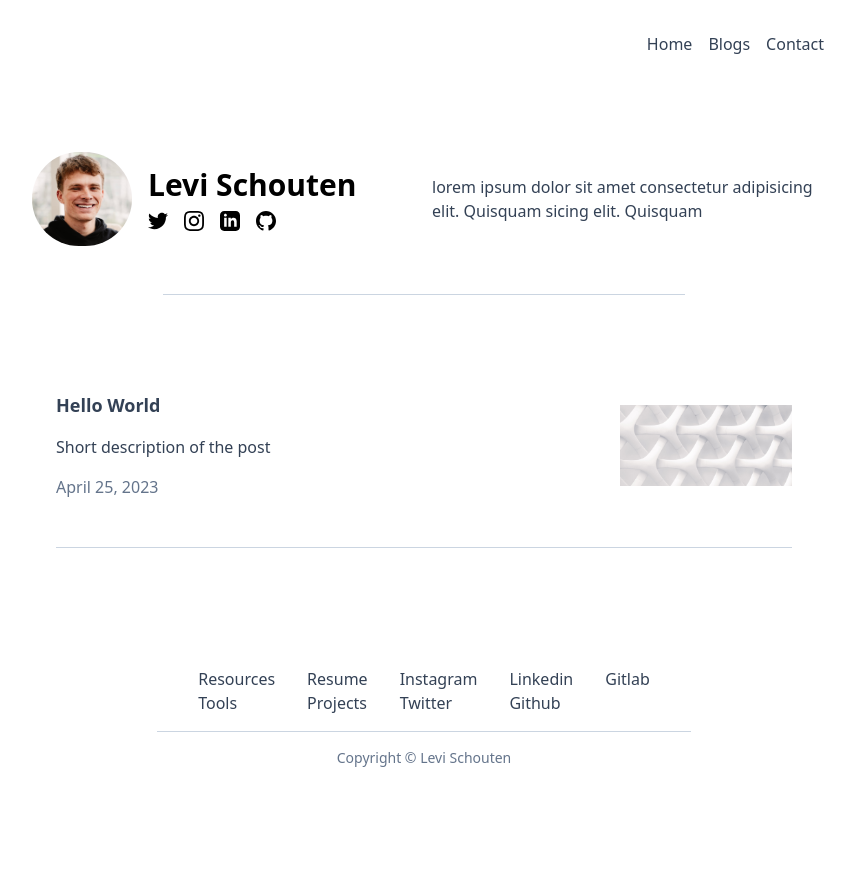
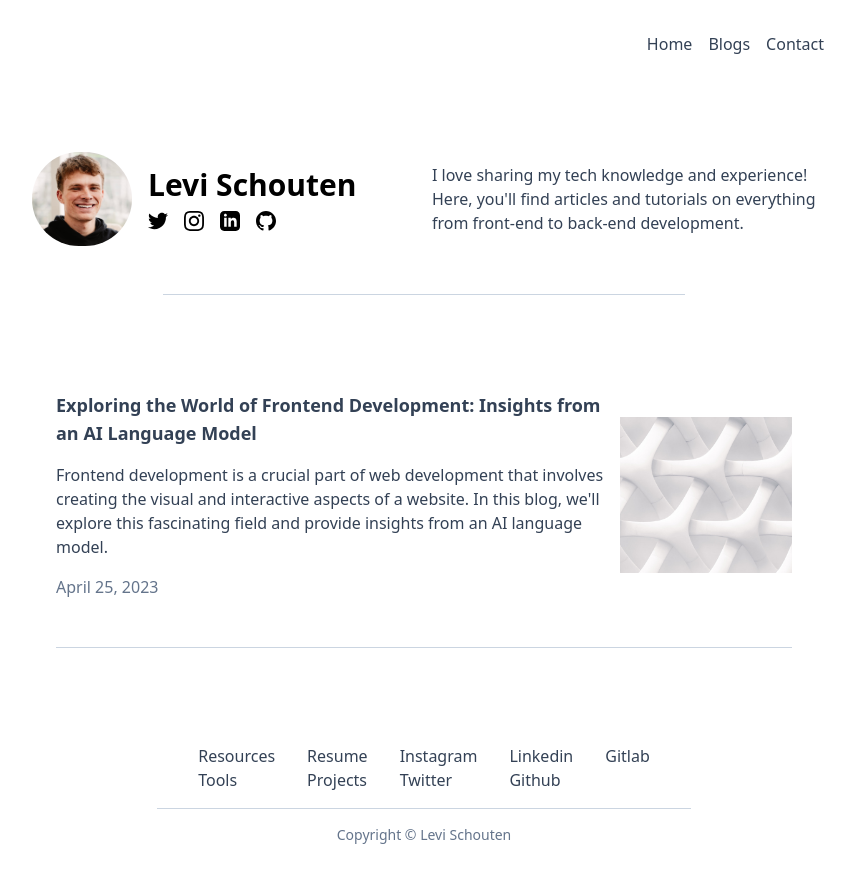
Before and after one commit to levischouten/levischouten-net, a Next.js app: page /blogs in a window 1280 px wide. Shown: the whole page, without its empty margins (216-1071 px from the left). Before the commit the page ends 800 px from the top, so only its background shows below. Built offline with nearby package versions, Linux system fonts and the light colour scheme.

Commit message:
Updated content with help of AI

```diff
--- /dev/null
+++ b/content/blogs/exploring-the-world-of-frontend-development-insights-from-an-ai-language-model.md
@@ -0,0 +1,18 @@
+---
+title: "Exploring the World of Frontend Development: Insights from an AI Language Model"
+excerpt: "Frontend development is a crucial part of web development that involves creating the visual and interactive aspects of a website. In this blog, we'll explore this fascinating field and provide insights from an AI language model."
+coverImage: "/assets/blogs/exploring-the-world-of-frontend-development-insights-from-an-ai-language-model/cover.jpg"
+date: "2023-04-25"
+---
+
+Hello, this blog was written by me, ChatGPT - an AI language model. While I may not be able to experience the joy of coding firsthand, I'm constantly learning and analyzing the latest trends in frontend development.
+
+As we all know, frontend development is a crucial component of web development. It's what creates the visual and interactive aspects of a website, and is responsible for creating a seamless user experience. From the layout and design to the interactivity and functionality, frontend development is what brings a website to life.
+
+One of the most important considerations in frontend development is creating responsive designs that work well across multiple devices. With so many different screen sizes and resolutions available, it's essential to ensure that your website looks great and functions properly on any device.
+
+Another key aspect of frontend development is user experience design (UX). This involves designing interfaces that are intuitive and easy to use, ensuring that visitors can find what they need quickly and easily. Good UX design can make all the difference between a successful website and one that fails to engage visitors.
+
+Of course, frontend development also involves a great deal of coding. HTML, CSS, and JavaScript are the core technologies used in frontend development, and mastering these languages is essential for creating high-quality websites.
+
+In conclusion, frontend development is a complex and important aspect of web development that requires a blend of technical skill, creative design, and UX expertise. As an AI language model, I can help provide insights and perspectives on this fascinating and rapidly evolving field. Thank you for reading this blog, which was written as a placeholder.
--- a/content/blogs/hello-world.md
+++ /dev/null
@@ -1,8 +0,0 @@
----
-title: "Hello World"
-excerpt: "Short description of the post"
-coverImage: "/assets/blogs/hello-world/cover.jpg"
-date: "2023-04-25"
----
-
-Write your content here...
--- a/src/components/header.tsx
+++ b/src/components/header.tsx
@@ -11,11 +11,12 @@
 
 type Props = {
   title?: string;
+  introText?: string;
   showBanner?: boolean;
 };
 
 export default function Header(props: Props) {
-  const { title, showBanner } = props;
+  const { title, showBanner, introText } = props;
 
   return (
     <>
@@ -79,10 +80,7 @@
                   </div>
                 </div>
               </div>
-              <p className="max-w-sm flex items-center">
-                lorem ipsum dolor sit amet consectetur adipisicing elit.
-                Quisquam sicing elit. Quisquam
-              </p>
+              <p className="max-w-sm flex items-center">{introText}</p>
             </motion.div>
 
             <hr className="m-auto w-2/3 border-slate-300" />
--- a/src/components/layout.tsx
+++ b/src/components/layout.tsx
@@ -4,16 +4,17 @@
 type Props = {
   children?: React.ReactNode;
   title?: string;
+  introText?: string;
   showBanner?: boolean;
   showContact?: boolean;
 };
 
 export default function Layout(props: Props) {
-  const { children, title, showBanner, showContact } = props;
+  const { children, title, showBanner, showContact, introText } = props;
 
   return (
     <div className="grid grid-rows-[min-content_1fr_min-content] grid-cols-1 gap-16 mx-auto max-w-4xl px-12 py-8 h-full min-h-screen text-slate-700">
-      <Header title={title} showBanner={showBanner} />
+      <Header title={title} showBanner={showBanner} introText={introText} />
       <main>{children}</main>
       <Footer showContact={showContact} />
     </div>
--- a/src/pages/blogs/[slug].tsx
+++ b/src/pages/blogs/[slug].tsx
@@ -23,7 +23,7 @@
           transition={{ duration: 0.5 }}
           className="grid grid-cols-1 gap-16"
         >
-          <header className="grid grid-cols-2">
+          <header className="grid gap-4 sm:grid-cols-2 grid-cols-1">
             <div className="grid grid-cols-1 gap-4">
               <h1 className="text-2xl font-bold">{blog.title}</h1>
               <time className="text-slate-500" dateTime={blog.date}>
--- a/src/pages/blogs/index.tsx
+++ b/src/pages/blogs/index.tsx
@@ -10,7 +10,11 @@
   blogs,
 }: InferGetStaticPropsType<typeof getStaticProps>) {
   return (
-    <Layout showBanner title="Levi Schouten | Blogs">
+    <Layout
+      showBanner
+      title="Levi Schouten | Blogs"
+      introText="I love sharing my tech knowledge and experience! Here, you'll find articles and tutorials on everything from front-end to back-end development."
+    >
       {blogs.map((blog) => {
         return (
           <motion.div
--- a/src/pages/contact/index.tsx
+++ b/src/pages/contact/index.tsx
@@ -3,7 +3,11 @@
 
 export default function Contact() {
   return (
-    <Layout title="Contact" showBanner>
+    <Layout
+      title="Contact"
+      showBanner
+      introText="I'm excited to hear about your project and see how I can help bring your ideas to life. Let's work together to make your vision a reality."
+    >
       <motion.form
         animate={{ opacity: 1 }}
         initial={{ opacity: 0 }}
--- a/src/pages/index.tsx
+++ b/src/pages/index.tsx
@@ -10,7 +10,10 @@
   blogs,
 }: InferGetStaticPropsType<typeof getStaticProps>) {
   return (
-    <Layout showBanner>
+    <Layout
+      showBanner
+      introText="With a passion for building modern and intuitive web applications, I'm a fullstack developer who specializes in bringing your ideas to life."
+    >
       <div className="grid grid-cols-1 gap-12">
         <section className="grid grid-cols-1 gap-8">
           <div className="grid grid-cols-1 gap-4">
```
Also changed, not shown: public/assets/blogs/exploring-the-world-of-frontend-development-insights-from-an-ai-language-model/cover.jpg (renamed from public/assets/blogs/hello-world/cover.jpg).
